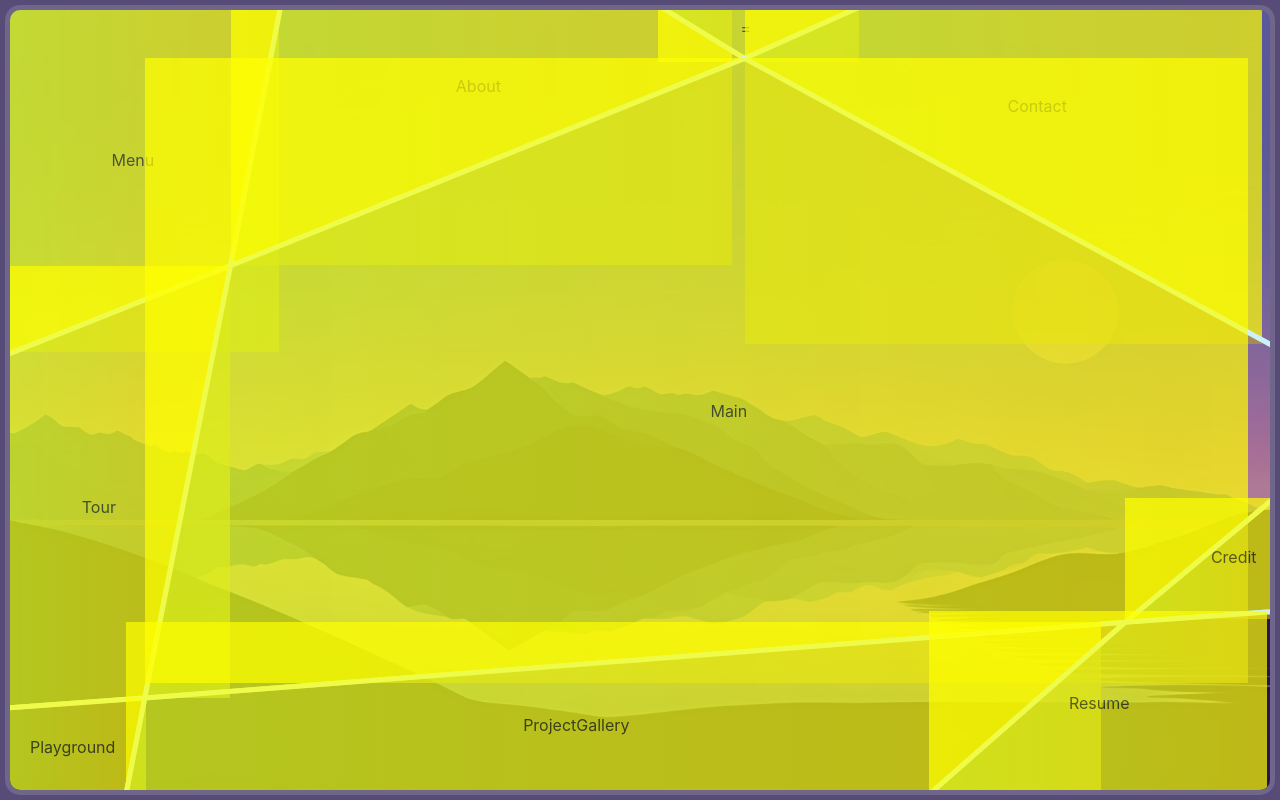
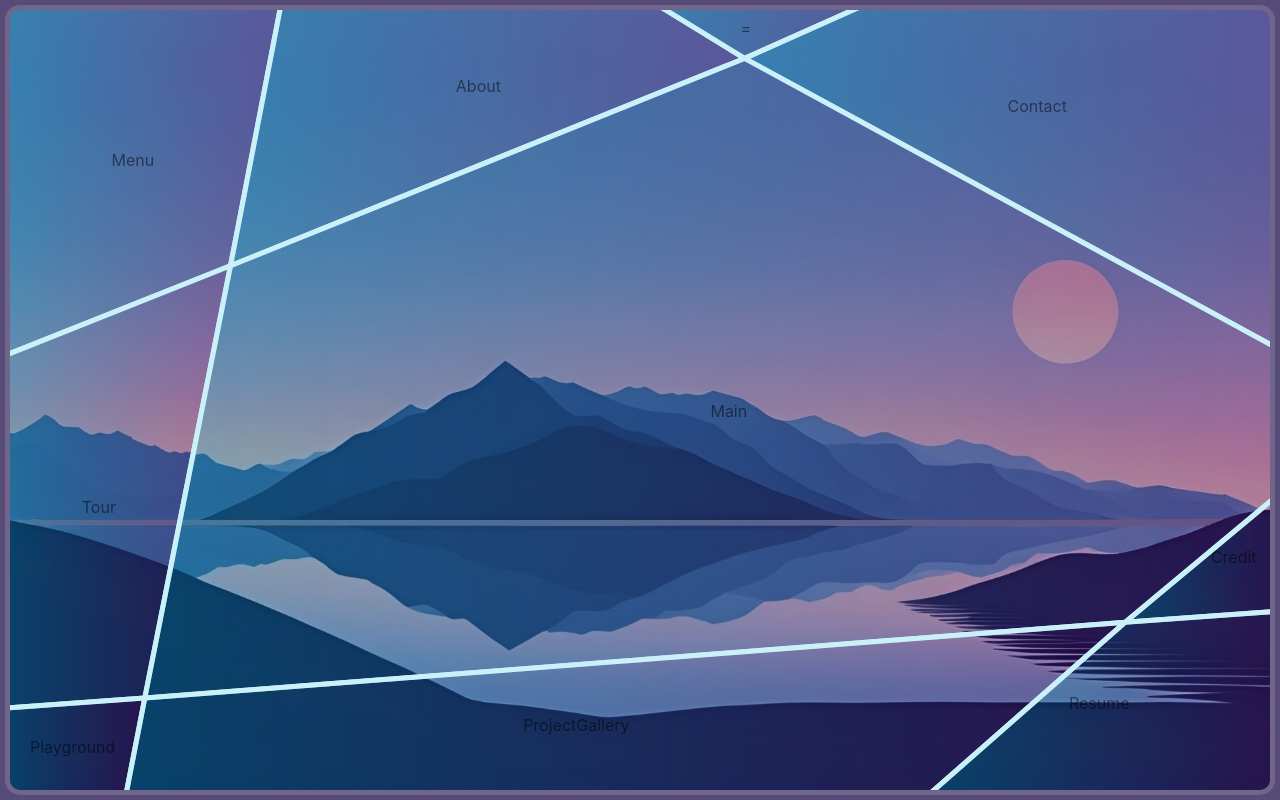
Before and after one commit to Honghui-Li-8/personal-portfolio, a React (Create React App) app: page / in a window 1280 px wide. Built offline with nearby package versions, Linux system fonts and the light colour scheme.

Commit message:
will add motion div to inner block

```diff
--- a/src/components/PolygonHomeMenu/PolygonInnerBlock.tsx
+++ b/src/components/PolygonHomeMenu/PolygonInnerBlock.tsx
@@ -36,7 +36,7 @@ const PolygonInnerBlock = ({
           display: "flex",
           width: bBox.width,
           height: bBox.height,
-          background: "yellow",
+          background: "none",
           // background: index === 2 ? "yellow" : "none",
           opacity: 0.7,
           alignItems: "center",
```
